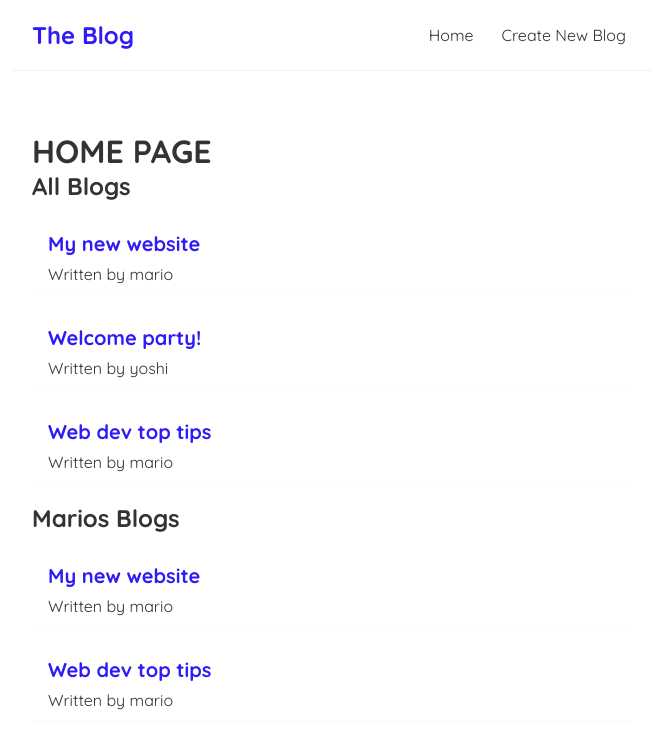
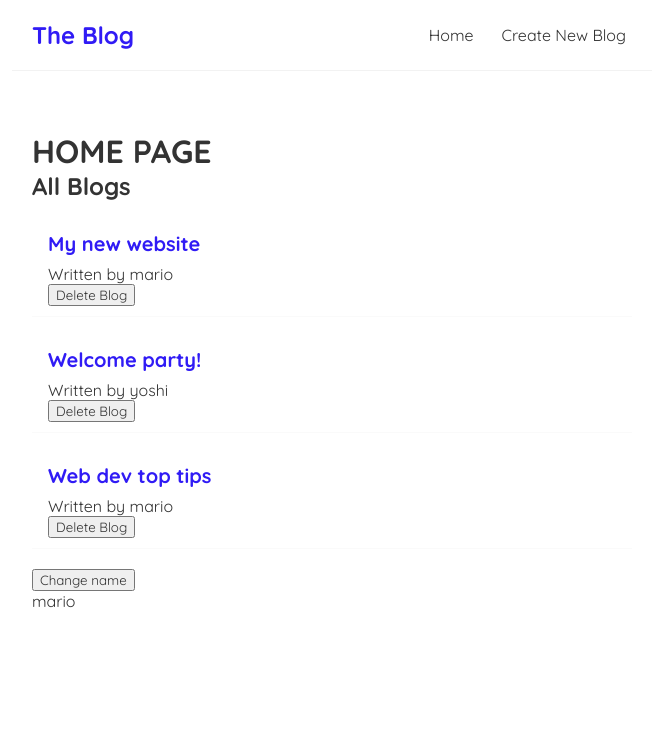
Before and after one commit to chetas61/React-blog, a React (Create React App) app: page / in a window 1280 px wide. Shown: the top 748 px of the page, without its empty margins (308-964 px from the left). Built offline with nearby package versions, Linux system fonts and the light colour scheme.

Commit message:
useEffect

```diff
--- a/public/index.html
+++ b/public/index.html
@@ -24,7 +24,7 @@
       work correctly both with client-side routing and a non-root public URL.
       Learn how to configure a non-root public URL by running `npm run build`.
     -->
-    <title>React App</title>
+    <title>CS Blog</title>
   </head>
   <body>
     <noscript>You need to enable JavaScript to run this app.</noscript>
--- a/src/BlogList.js
+++ b/src/BlogList.js
@@ -1,6 +1,7 @@
 const BlogList = (props) => {
     const blogs = props.blogs;
     const title = props.title;
+    const handleDelete = props.handleDelete;
     return (
         <div className="blog-list">
             <h2>{title}</h2>
@@ -8,6 +9,7 @@
                 <div className="blog-preview" key={blog.id}>
                     <h2>{blog.title}</h2>
                     <p>Written by {blog.author}</p>
+                    <button onClick={()=> handleDelete(blog.id)}>Delete Blog</button>
                 </div>
             ))}
         </div>
--- a/src/Home.js
+++ b/src/Home.js
@@ -1,4 +1,4 @@
-import { useState } from "react";
+import { useEffect, useState } from "react";
 import BlogList from "./BlogList";
 
 const Home = () => {
@@ -7,12 +7,23 @@
         { title: 'Welcome party!', body: 'lorem ipsum...', author: 'yoshi', id: 2 },
         { title: 'Web dev top tips', body: 'lorem ipsum...', author: 'mario', id: 3 }
     ]);
+    const [name ,setName] = useState('mario')
+    const handleDelete = (id) =>{
+        const newBlog = blogs.filter(blog => blog.id!==id)
+        setBlogs(newBlog)
+    }
 
+    useEffect(() => {
+        console.log('useEffect is running')
+        console.log(name)
+    } , [name])
     return (
         <div className="home">
             <h1>HOME PAGE</h1>
-            <BlogList blogs = {blogs} title = "All Blogs"/>
-            <BlogList blogs = {blogs.filter(blog=> blog.author === 'mario') }title = 'Marios Blogs'/>
+            <BlogList blogs = {blogs} title = "All Blogs" handleDelete={handleDelete}/>
+            {/* <BlogList blogs = {blogs.filter(blog=> blog.author === 'mario') }title = 'Marios Blogs'/> */}
+            <button onClick = {()=> setName('luigi')}>Change name</button>
+            <p>{ name }</p>
         </div>
     );
 }
```
